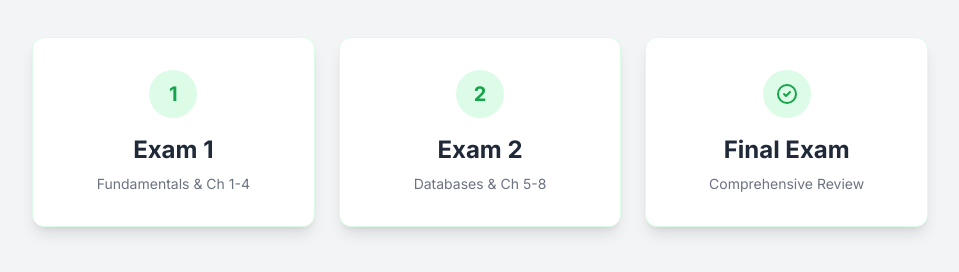
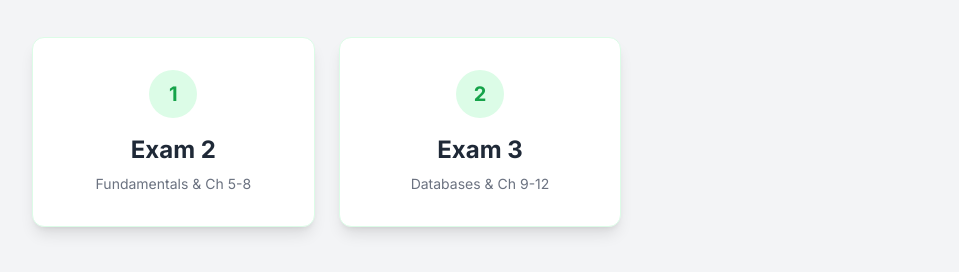
Before and after one commit to Coby24/Exam2-MIS245.github.io, a plain HTML site: page mis245_select.html in a window 1280 px wide. Shown: the part 352-624 px from the top of the page, without its empty margins (160-1119 px from the left). Drawn offline with nearby package versions, Linux system fonts and the light colour scheme.

Commit message:
Update mis245_select.html

```diff
--- a/mis245_select.html
+++ b/mis245_select.html
@@ -30,33 +30,22 @@
 
         <div class="grid grid-cols-1 md:grid-cols-3 gap-6">
 
-            <a href="mis245_exam1.html"
+            <a href="mis245_exam_2.html"
                class="group flex flex-col items-center justify-center p-8 bg-white rounded-xl border border-green-100 shadow-lg hover:shadow-green-200 hover:border-green-400 transition-all duration-300 hover:-translate-y-1">
                 <div class="h-12 w-12 bg-green-100 text-green-600 rounded-full flex items-center justify-center mb-4 group-hover:bg-green-600 group-hover:text-white transition-colors">
                     <span class="font-bold text-xl">1</span>
                 </div>
-                <h2 class="text-2xl font-bold text-gray-800">Exam 1</h2>
-                <p class="text-gray-500 mt-2 text-sm">Fundamentals & Ch 1-4</p>
+                <h2 class="text-2xl font-bold text-gray-800">Exam 2</h2>
+                <p class="text-gray-500 mt-2 text-sm">Fundamentals & Ch 5-8</p>
             </a>
 
-            <a href="mis245_exam2.html"
+            <a href="mis245_exam_3.html"
                class="group flex flex-col items-center justify-center p-8 bg-white rounded-xl border border-green-100 shadow-lg hover:shadow-green-200 hover:border-green-400 transition-all duration-300 hover:-translate-y-1">
                 <div class="h-12 w-12 bg-green-100 text-green-600 rounded-full flex items-center justify-center mb-4 group-hover:bg-green-600 group-hover:text-white transition-colors">
                     <span class="font-bold text-xl">2</span>
                 </div>
-                <h2 class="text-2xl font-bold text-gray-800">Exam 2</h2>
-                <p class="text-gray-500 mt-2 text-sm">Databases & Ch 5-8</p>
-            </a>
-
-            <a href="mis245_final.html"
-               class="group flex flex-col items-center justify-center p-8 bg-white rounded-xl border border-green-100 shadow-lg hover:shadow-green-200 hover:border-green-400 transition-all duration-300 hover:-translate-y-1">
-                <div class="h-12 w-12 bg-green-100 text-green-600 rounded-full flex items-center justify-center mb-4 group-hover:bg-green-600 group-hover:text-white transition-colors">
-                    <svg xmlns="http://www.w3.org/2000/svg" class="h-6 w-6" fill="none" viewBox="0 0 24 24" stroke="currentColor">
-                        <path stroke-linecap="round" stroke-linejoin="round" stroke-width="2" d="M9 12l2 2 4-4m6 2a9 9 0 11-18 0 9 9 0 0118 0z" />
-                    </svg>
-                </div>
-                <h2 class="text-2xl font-bold text-gray-800">Final Exam</h2>
-                <p class="text-gray-500 mt-2 text-sm">Comprehensive Review</p>
+                <h2 class="text-2xl font-bold text-gray-800">Exam 3</h2>
+                <p class="text-gray-500 mt-2 text-sm">Databases & Ch 9-12</p>
             </a>
 
         </div>
```
